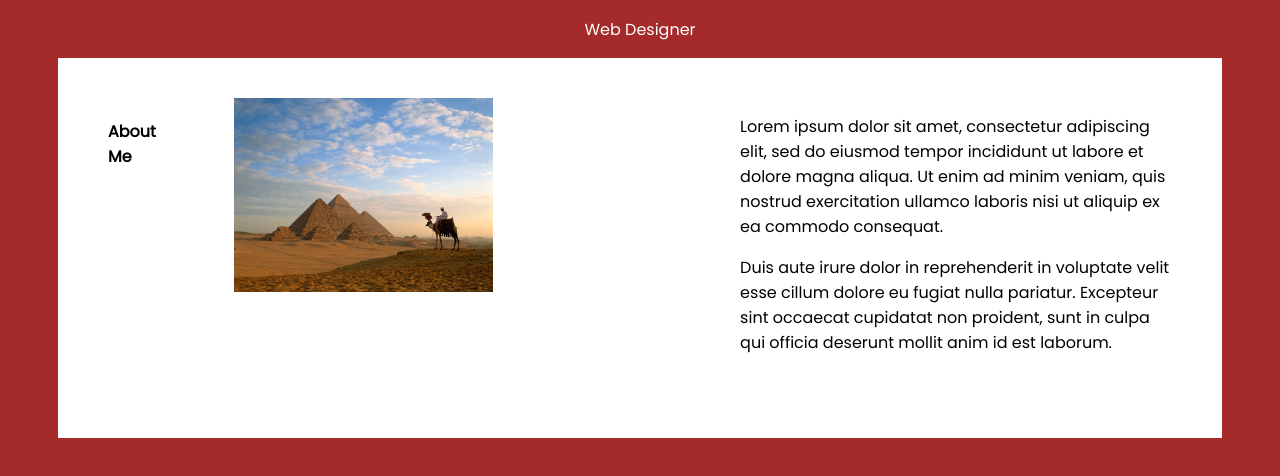
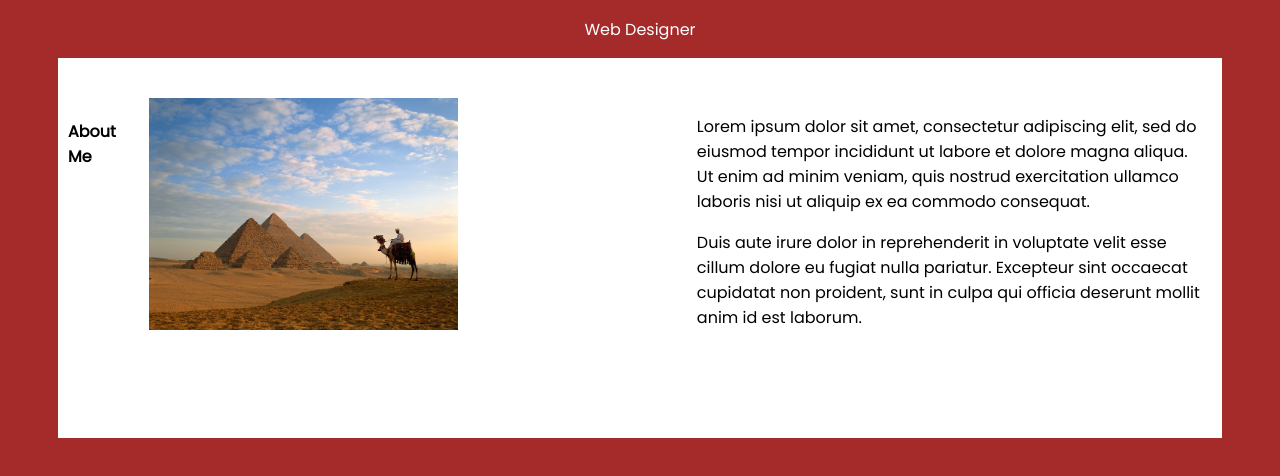
Before and after one commit to rakibphero/my-personal-repo, a plain HTML site: page index.html in a window 1280 px wide. Shown: the part 58-534 px from the top of the page. Drawn offline with Linux system fonts and the light colour scheme.

Commit message:
style added

```diff
--- a/index.html
+++ b/index.html
@@ -19,6 +19,7 @@
     </section>
     <section class="about-area">
         <h4>About Me</h4>
+        <div class="about-me">
             <div class="about-width">
                 <img src="images/1.jpg" alt="">
             </div>
@@ -29,6 +30,7 @@
                     Duis aute irure dolor in reprehenderit in voluptate velit esse cillum dolore eu fugiat nulla pariatur. Excepteur sint occaecat cupidatat non proident, sunt in culpa qui officia deserunt mollit anim id est laborum.
                 </p>
             </div>
+        </div>
     </section>
 
 </body>
--- a/style.css
+++ b/style.css
@@ -12,22 +12,23 @@ body{
     background-color: white;
     margin-left: 50px;
     margin-right: 50px;
-    padding: 40px 50px;
+    padding: 40px 10px;
+}
+.about-me{
+    display: flex;
 }
 h4{
-    display: block;
-    margin-block-start: 1.33em;
-    margin-block-end: 1.33em;
-    margin-inline-start: 0px;
-    margin-inline-end: 0px;
+    display:flex;
     font-weight: bold;
-    text-align: left;
 }
 .about-width{
-    width: 60%;
-    float: left;
-    margin-left: 5%;
-    padding-left: 2%
+    width: 80%;
+    margin-left: 2%;
+    padding-left: 1%
+}
+.about-width p{
+    padding-right: 1%;
+
 }
 img{
     width:60%;
```
Lines whose indentation alone changed are shown as unchanged.
